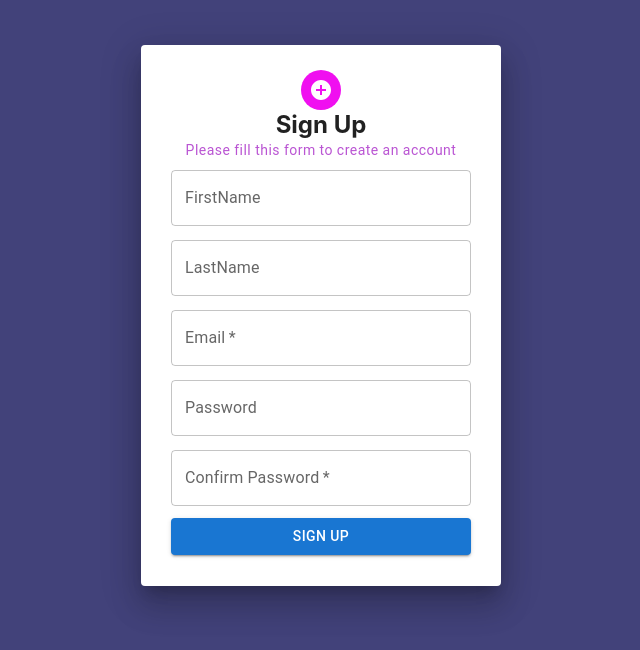
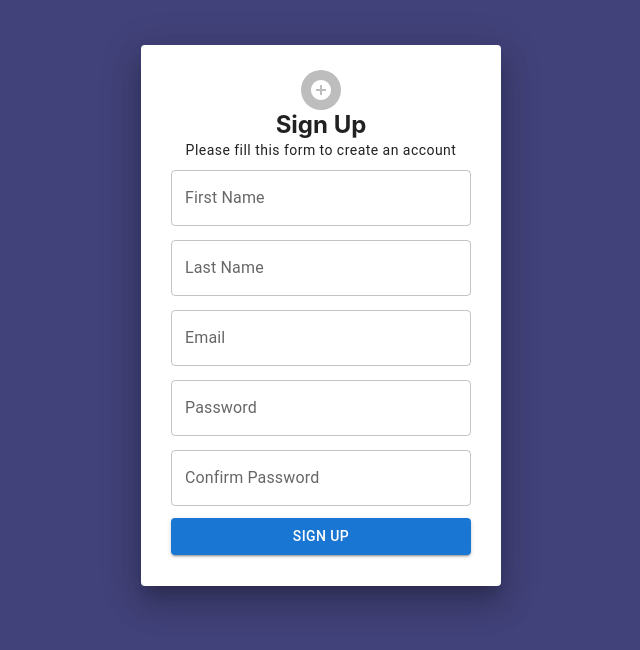
Before and after one commit to darfaisal26/EmailSystem, a React (Create React App) app: page / in a window 1280 px wide. Shown: the top 650 px of the page, without its empty margins (319-959 px from the left). Built offline with nearby package versions, Linux system fonts and the light colour scheme.

Commit message:
Maintained

```diff
--- a/src/Components/SignUP.js
+++ b/src/Components/SignUP.js
@@ -6,11 +6,10 @@ import AddCircleOutlinedIcon from "@mui/icons-material/AddCircleOutlined";
 const SignUP = () => {
   let navigate = useNavigate();
   const handleClick = () => {
-    console.log("values")
     navigate("/SignIn");
   };
   const paperStyle = {padding: "25px 30px", width: 300, margin: " auto",backgroundColor: "",};
-  const avatarStyle = { backgroundColor: "#f00ff0" };
+  const avatarStyle = { backgroundColor: " #292987;" };
   const headerStyle = { margin: 0 };
   const textFieldst = { margin: "8px 0px 6px" };
   const button = { margin: "6px 0px 6px  " };
@@ -22,7 +21,7 @@ const SignUP = () => {
             <AddCircleOutlinedIcon />
           </Avatar>
           <h2 style={headerStyle}>Sign Up</h2>
-          <Typography variant="caption" style={{color:"mediumorchid",fontSize:'14px'}}>
+          <Typography variant="caption" style={{fontSize:'14px'}}>
             Please fill this form to create an account
           </Typography>
         </Grid>
@@ -31,14 +30,14 @@ const SignUP = () => {
           <TextField
           type="text"
             fullWidth
-            label="FirstName"
+            label="First Name"
             placeholder="Enter Your FirstName"
             style={textFieldst}
           />
           <TextField
           type="text"
             fullWidth
-            label="LastName"
+            label="Last Name"
             placeholder="Enter Your LastName"
             style={textFieldst}
           />
@@ -48,7 +47,6 @@ const SignUP = () => {
             label="Email"
             placeholder="Enter Your Email"
             style={textFieldst}
-            required
           />
           <TextField
            type="password"
@@ -62,7 +60,6 @@ const SignUP = () => {
             fullWidth
             label="Confirm Password"
             placeholder="confirm password"
-            required
             style={textFieldst}
           />
           <Button
```
